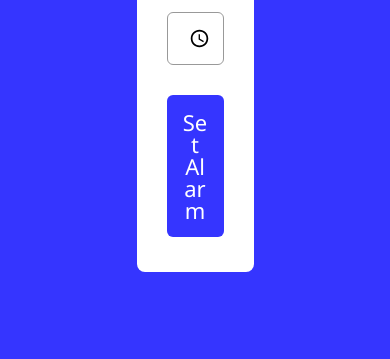
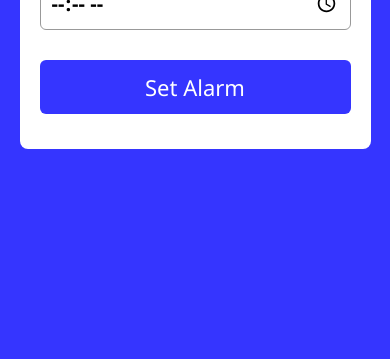
Before and after one commit to divyanshu-sriwastva/clock2, a plain HTML site: page index.html in a window 390 px wide. Shown: the part 485-844 px from the top of the page. Drawn offline with nearby package versions, Linux system fonts and the light colour scheme.

Commit message:
Update style.css

```diff
--- a/style.css
+++ b/style.css
@@ -98,3 +98,11 @@ input {
   border: 1px solid #999;
   cursor: pointer;
 }
+
+@media (max-width: 1000px) {
+  main {
+    width: 90vw;
+    padding: 15px 20px;
+    padding-top: 40px;
+  }
+}
```
